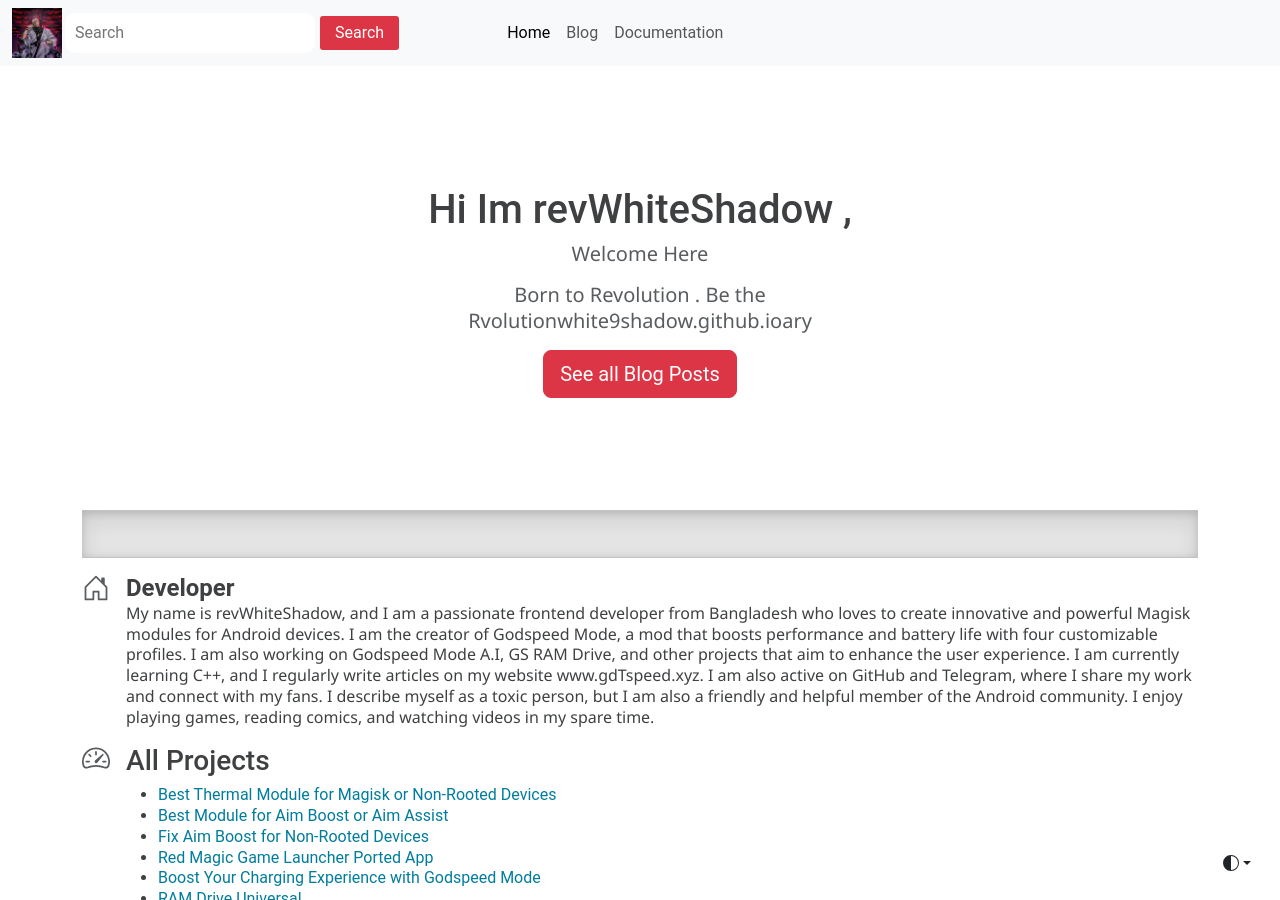
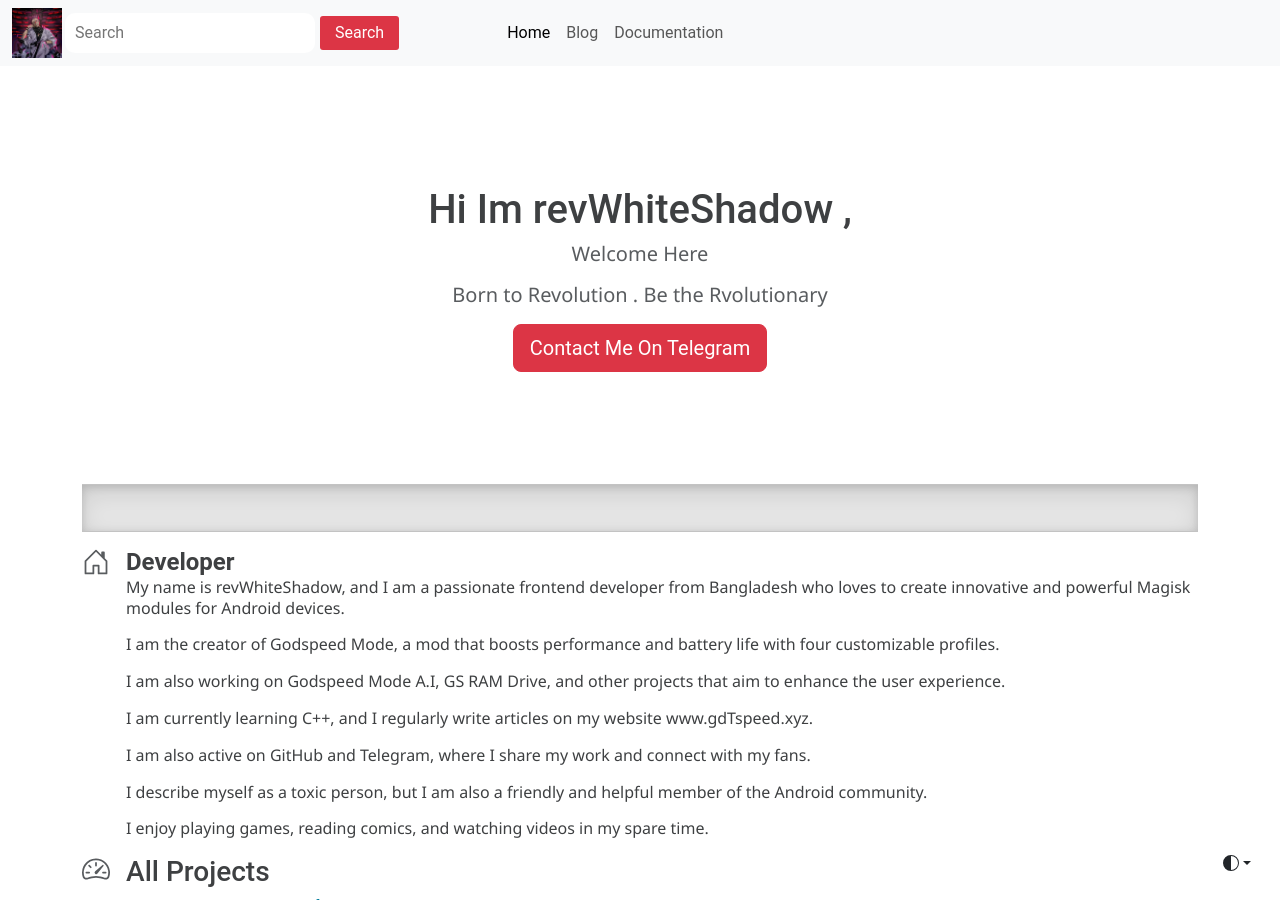
Before and after one commit to White9shadow/white9shadow.github.io, a Jekyll site: the page built from index.html, in a window 1280 px wide and 900 px high. Built offline with Jekyll 4.4.1, drawn with Linux system fonts in a browser that asks for light colours; some web fonts are replaced.

Commit message:
Update index.html

```diff
--- a/index.html
+++ b/index.html
@@ -136,8 +136,8 @@ tagline: Bio
 
  </p>
    </h3>
-        <p class="lead text-muted">Born to Revolution . Be the Rvolutionwhite9shadow.github.ioary</p>
-        <a class="btn btn-lg btn-danger" href="/blog.html" role="button">See all Blog Posts</a>
+        <p class="lead text-muted">Born to Revolution . Be the Rvolutionary</p>
+        <a class="btn btn-lg btn-danger" href=https://t.me/revWhiteShadow" role="button">Contact Me On Telegram</a>
 
       </div>
     </div>
@@ -157,12 +157,17 @@ tagline: Bio
           <h3 class="fw-bold mb-0 fs-4">Developer</h3>
           <p>
          My name is revWhiteShadow, and I am a passionate frontend developer from Bangladesh who loves to create innovative and powerful Magisk modules for Android devices.
-            I am the creator of Godspeed Mode, a mod that boosts performance and battery life with four customizable profiles.
-            I am also working on Godspeed Mode A.I, GS RAM Drive, and other projects that aim to enhance the user experience.
-            I am currently learning C++, and I regularly write articles on my website www.gdTspeed.xyz.
-            I am also active on GitHub and Telegram, where I share my work and connect with my fans.
-            I describe myself as a toxic person, but I am also a friendly and helpful member of the Android community.
-            I enjoy playing games, reading comics, and watching videos in my spare time.
+          <p>  I am the creator of Godspeed Mode, a mod that boosts performance and battery life with four customizable profiles.
+          </p>
+          <p>  I am also working on Godspeed Mode A.I, GS RAM Drive, and other projects that aim to enhance the user experience.
+          </p>
+            <p> I am currently learning C++, and I regularly write articles on my website www.gdTspeed.xyz.
+            </p>
+             <p>  I am also active on GitHub and Telegram, where I share my work and connect with my fans.
+             </p>
+              <p> I describe myself as a toxic person, but I am also a friendly and helpful member of the Android community.
+              </p>
+             <p>I enjoy playing games, reading comics, and watching videos in my spare time.
           </p>
         </div>
       </div>
```
